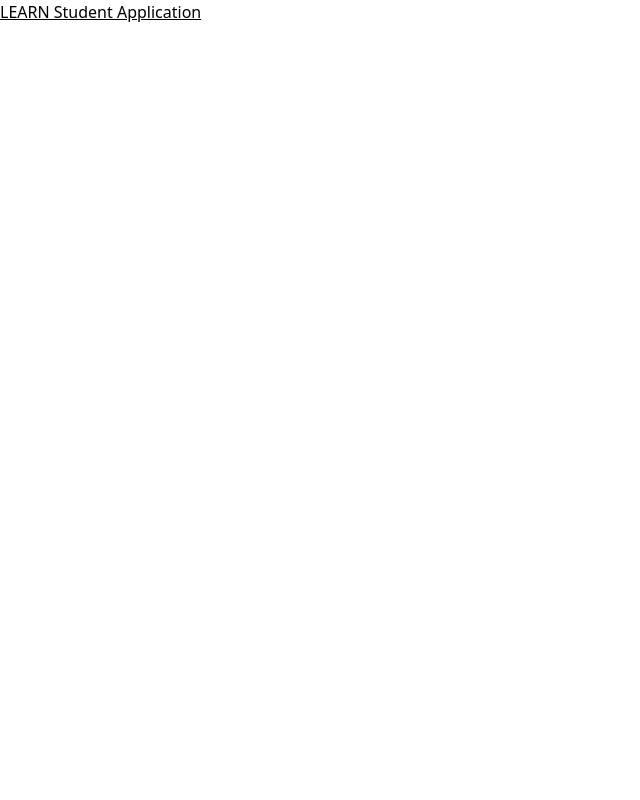
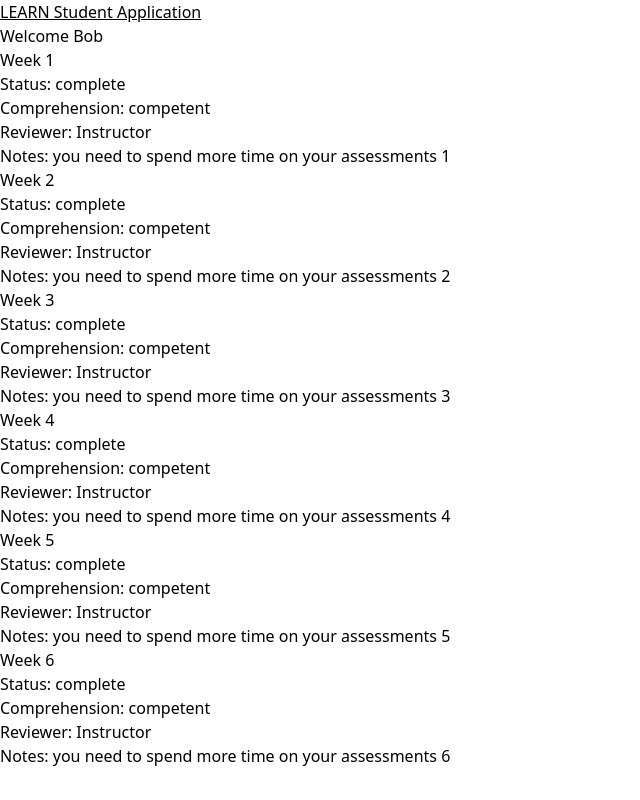
Before and after one commit to LEARNAcademy/student-application, a React (Create React App) app: page / in a window 1280 px wide. Shown: the whole page, without its empty margins (0-640 px from the left). Built offline with nearby package versions, Linux system fonts and the light colour scheme.

Commit message:
assessment component completed

```diff
--- /dev/null
+++ b/src/components/Assessment.js
@@ -0,0 +1,22 @@
+import React from 'react'
+
+const Assessment = (props) => {
+  const { assessments } = props
+  return (
+    <>
+      {assessments.map((assessment, index) => {
+        return (
+            <div key={index}>
+              <div> Week {assessment.week} </div>
+              <div> Status: {assessment.status} </div>
+              <div> Comprehension: {assessment.comprehension}</div>
+              <div> Reviewer: {assessment.reviewer} </div>
+              <div> Notes: {assessment.notes} </div>
+            </div>
+        )
+      })}
+    </>
+  )
+}
+
+export { Assessment }
--- a/src/pages/StudentDashboard/StudentDashboard.js
+++ b/src/pages/StudentDashboard/StudentDashboard.js
@@ -1,9 +1,14 @@
 import React from 'react'
+import { Assessment } from '../../components/Assessment'
+import { user } from '../../userMock.js'
 
 const StudentDashboard = () => {
+  const { assessments } = user.student
   return (
     <>
-      <h3 className="underline">LEARN Student Application</h3>
+      <h1 className="underline">LEARN Student Application</h1>
+      <h3>Welcome {user.preferred_name}</h3>
+      <Assessment assessments={assessments}/>
     </>
   )
 }
```
Also changed, not shown: .eslintrc.yml.
